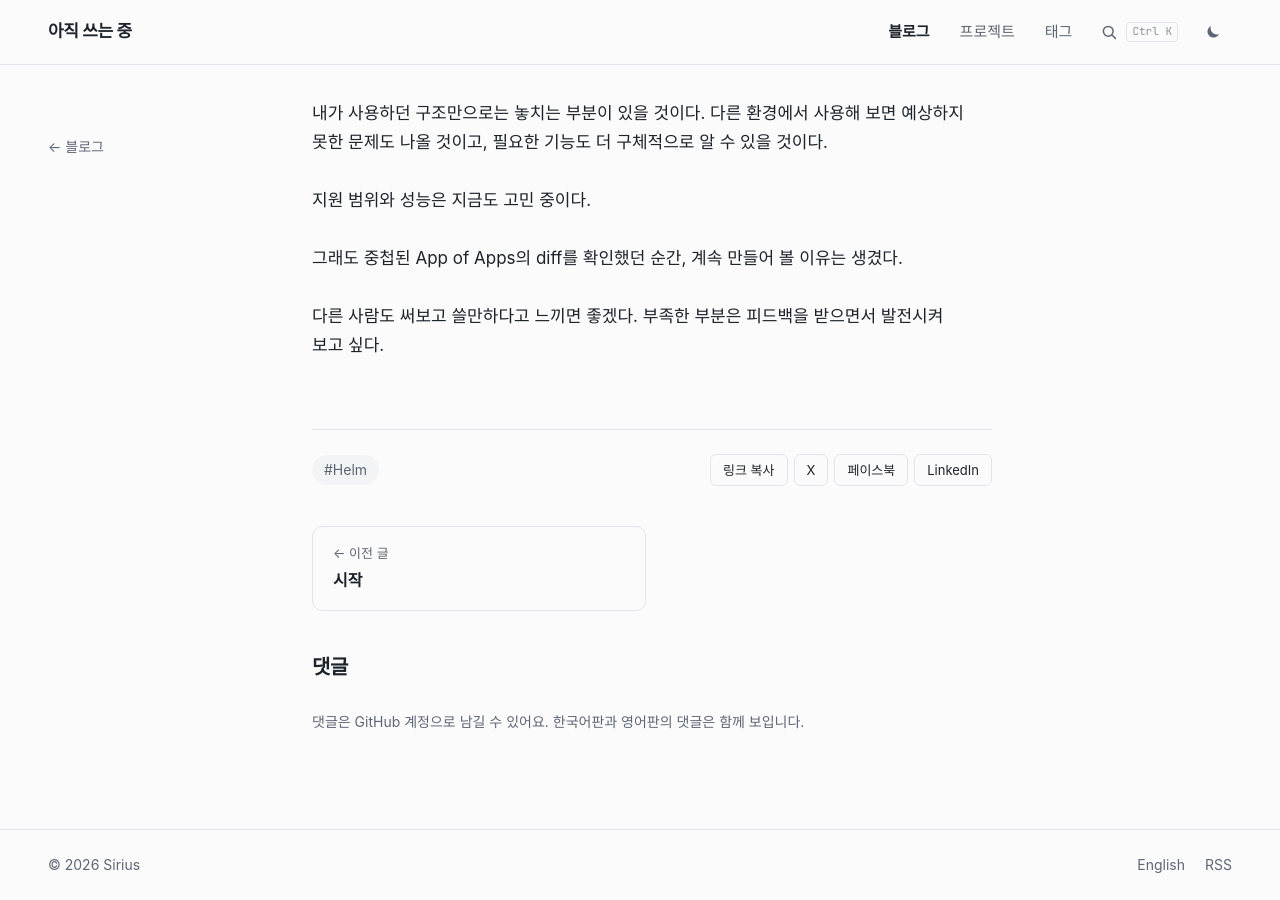
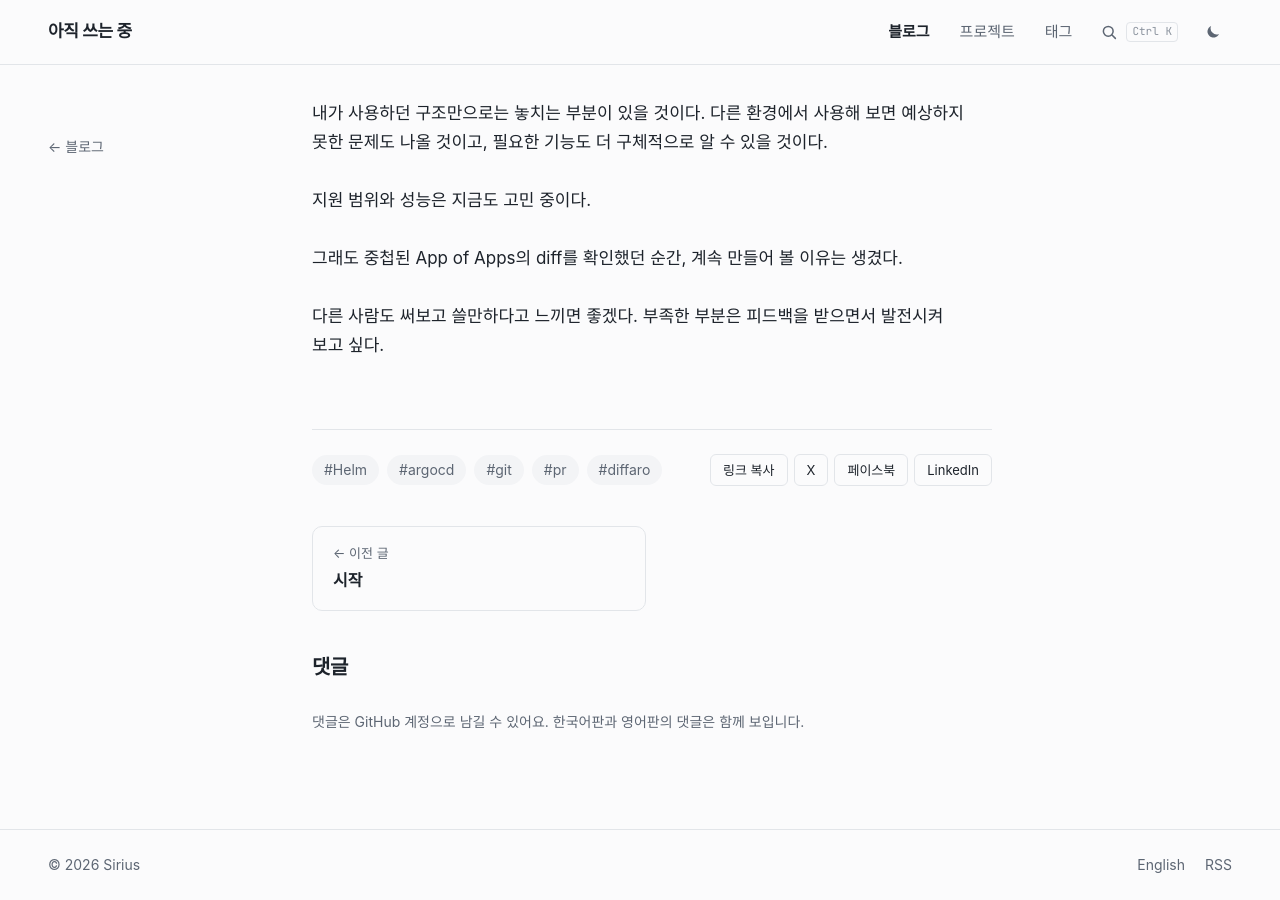
Before and after one commit to powerpower2005/powerpower2005.github.io, a Jekyll site: the page built from _posts/2026-10-02-helm-chart.md, in a window 1280 px wide and 900 px high, scrolled down 6148 px. Built offline with Jekyll 4.4.1, drawn with Linux system fonts in a browser that asks for light colours; some web fonts are replaced; comment, search, counter and statistics services are not loaded.

Commit message:
Update _posts/2026-10-02-helm-chart.md (via Pages CMS)

```diff
--- a/_posts/2026-10-02-helm-chart.md
+++ b/_posts/2026-10-02-helm-chart.md
@@ -4,6 +4,10 @@ date: 2026-10-02
 description: Helm chart를 바꾸면 실제로 뭐가 달라질까?
 tags:
   - Helm
+  - argocd
+  - git
+  - pr
+  - diffaro
 ---
 **Helm chart를 바꾸면 실제로 뭐가 달라질까? 그래서 Diffaro를 만들었다**
 
```
